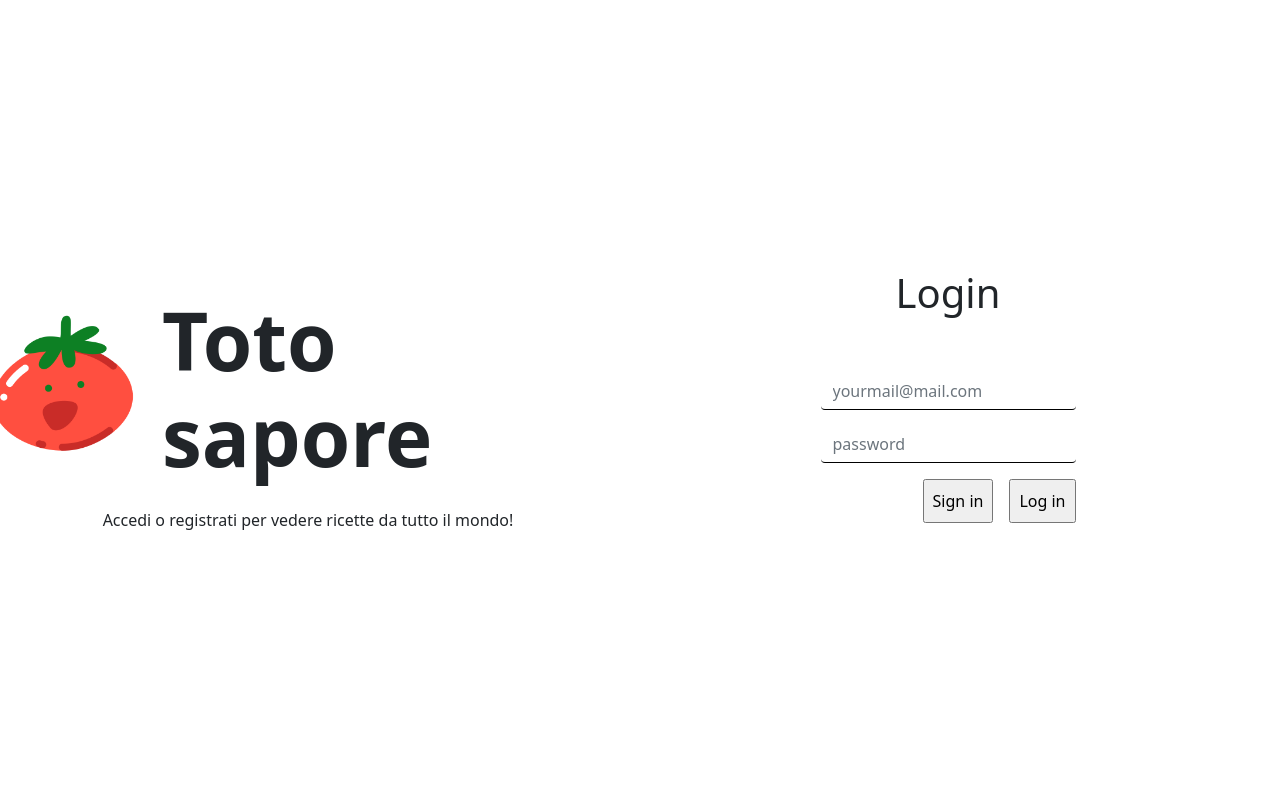
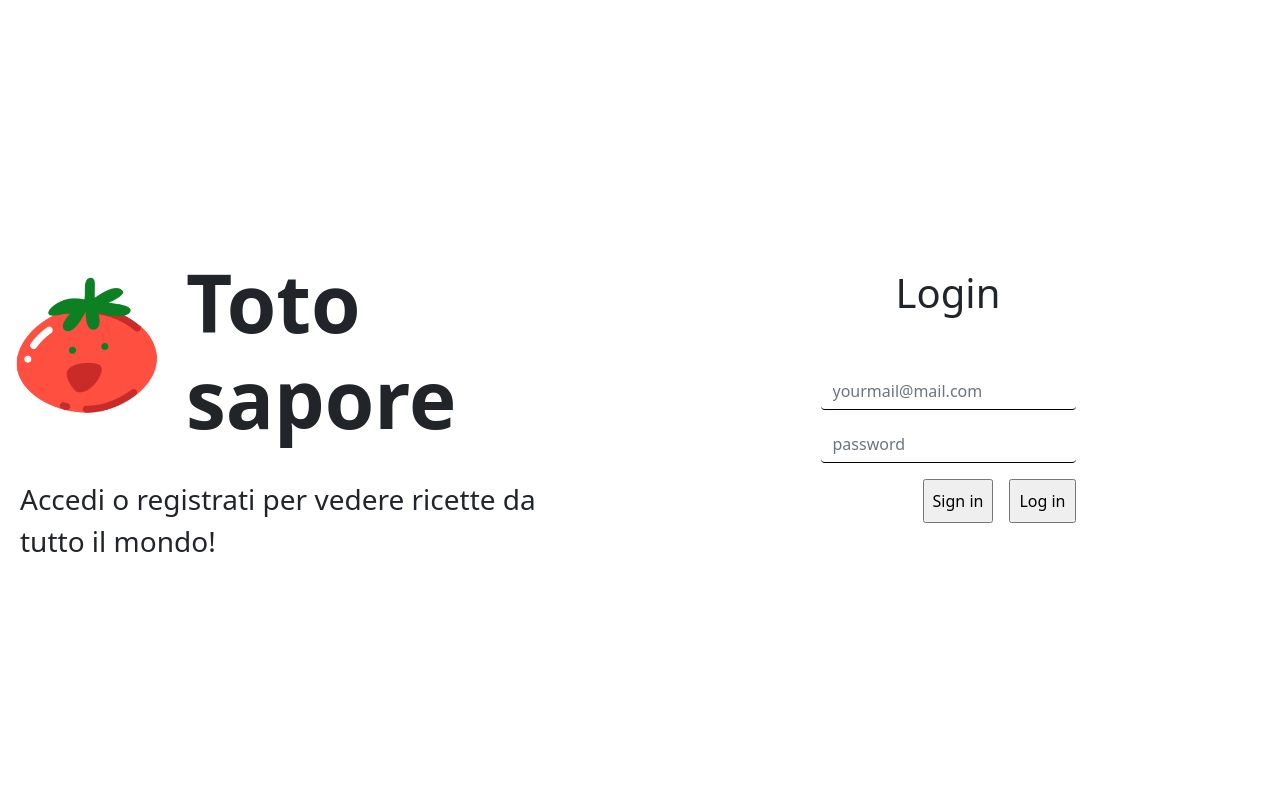
Before and after one commit to sararomeo/fotosapore, a PHP site: page / in a window 1280 px wide. Run offline with PHP 8.4, Linux system fonts and the light colour scheme.

Commit message:
Fix text dimension

```diff
--- a/src/template/login-tmpl.php
+++ b/src/template/login-tmpl.php
@@ -4,18 +4,18 @@
 
 
         <!-- form on the left -->
-        <div class="col-md p-0 vh-100 d-flex flex-column align-items-center justify-content-center">
+        <div class="col-md p-4 vh-100 d-flex flex-column align-items-center justify-content-center">
             <div class="d-flex mt-0 align-items-center">
                 <img class="img-fluid float-left" id="logo" src="res/big-favicon.png" alt="Tomato logo">
                 <span class="h1 display-1 fw-bold p-4 m-0">Toto sapore</span>
             </div>
-            <div class="d-flex">
+            <div class="d-flex fs-3 m-2">
                 <p class="m-0">Accedi o registrati per vedere ricette da tutto il mondo!</p>
             </div>
         </div>
 
         <!-- text on the right -->
-        <div class="col-md p-0 vh-100 d-flex flex-column align-items-center justify-content-center">
+        <div class="col-md p-4 vh-100 d-flex flex-column align-items-center justify-content-center">
 
             <?php require("login-form.php"); ?>
 
```
